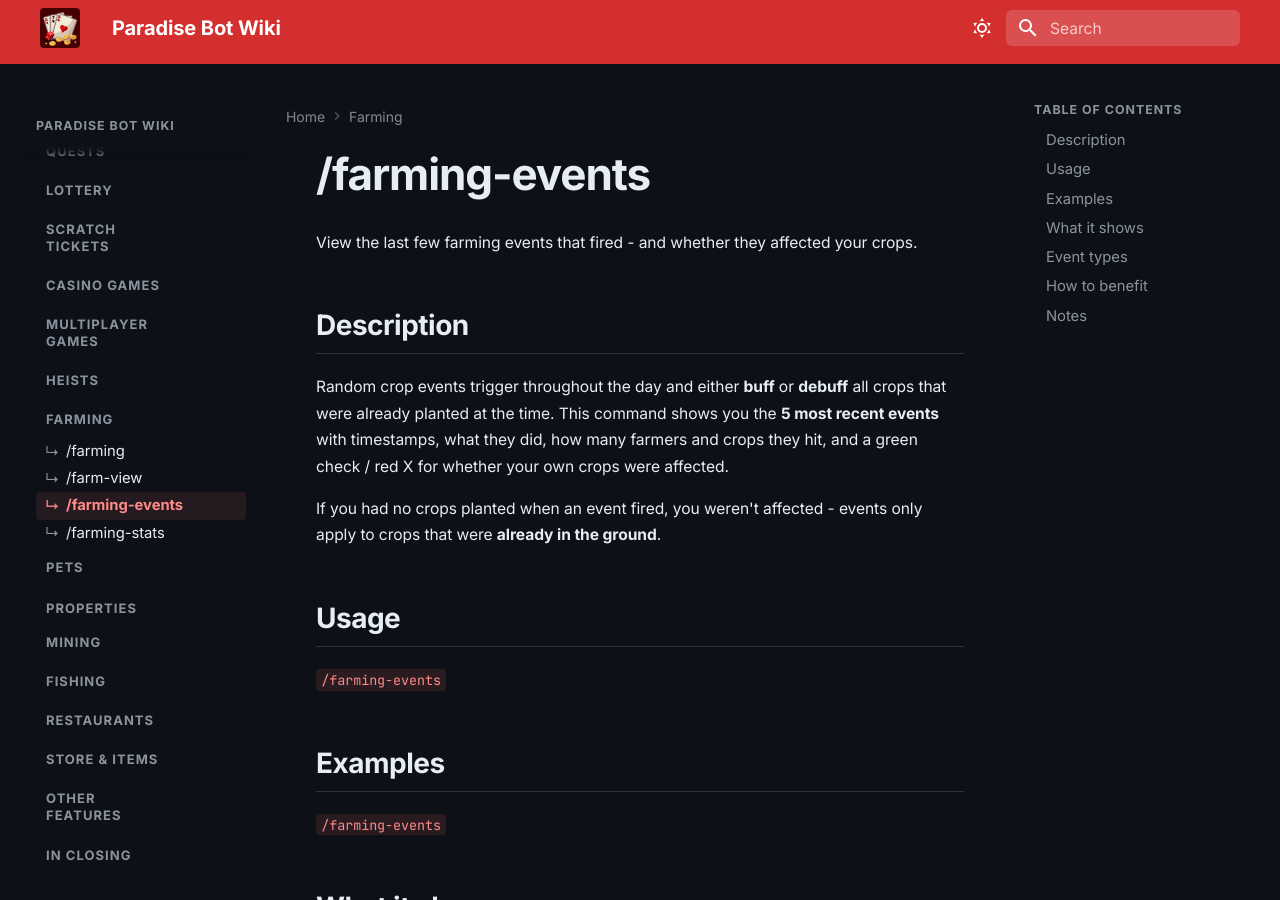
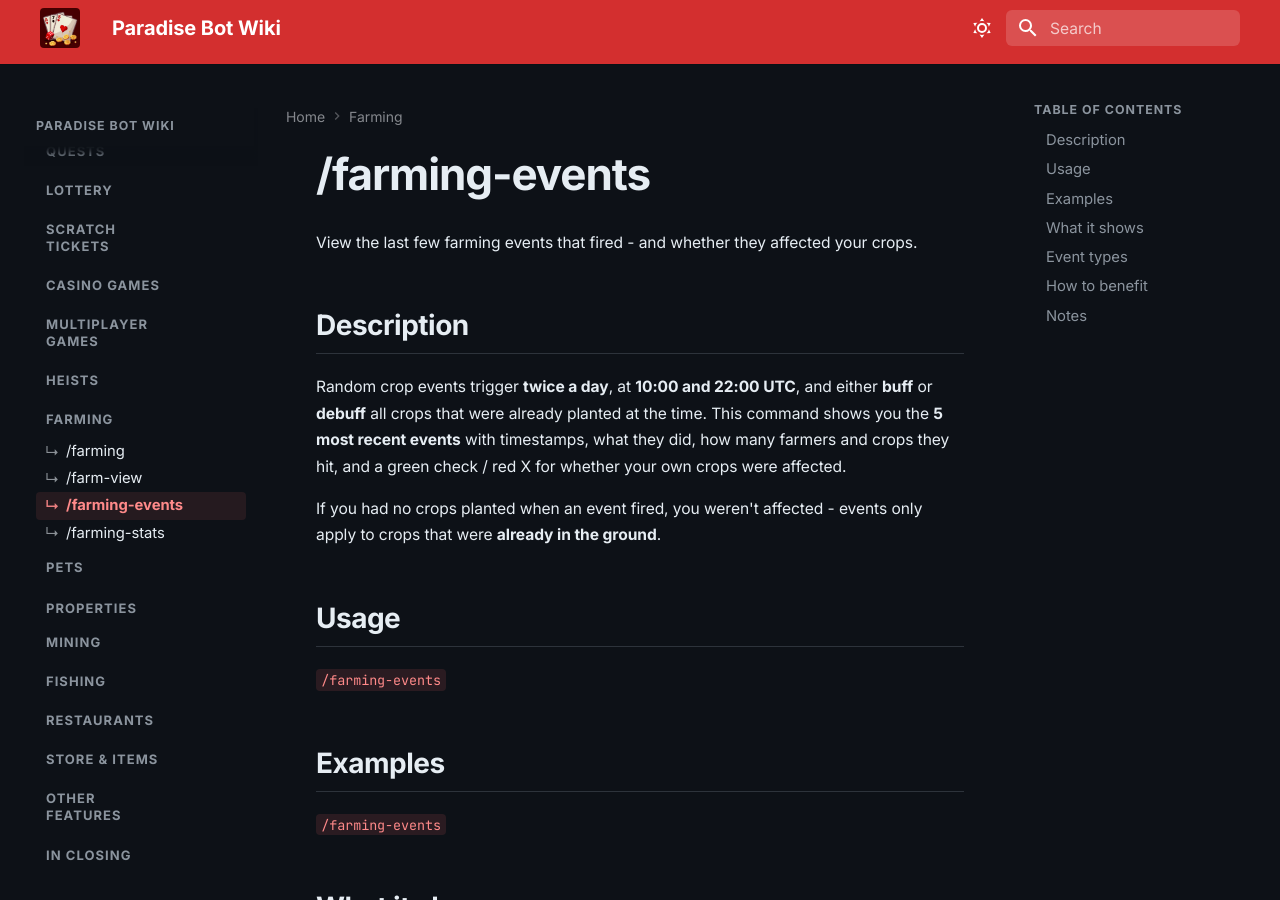
Before and after one commit to Daniel-191/casino-bot-wiki, an MkDocs documentation site: the page built from docs/features/farming/events.md, in a window 1280 px wide and 900 px high. Built offline with MkDocs 1.6.1 and Material for MkDocs 9.7.7, drawn with Linux system fonts in a browser that asks for light colours.

Commit message:
Events twice per day

```diff
--- a/docs/features/farming/events.md
+++ b/docs/features/farming/events.md
@@ -4,7 +4,7 @@ View the last few farming events that fired - and whether they affected your cro
 
 ## Description
 
-Random crop events trigger throughout the day and either **buff** or **debuff** all crops that were already planted at the time. This command shows you the **5 most recent events** with timestamps, what they did, how many farmers and crops they hit, and a green check / red X for whether your own crops were affected.
+Random crop events trigger **twice a day**, at **10:00 and 22:00 UTC**, and either **buff** or **debuff** all crops that were already planted at the time. This command shows you the **5 most recent events** with timestamps, what they did, how many farmers and crops they hit, and a green check / red X for whether your own crops were affected.
 
 If you had no crops planted when an event fired, you weren't affected - events only apply to crops that were **already in the ground**.
 
```
